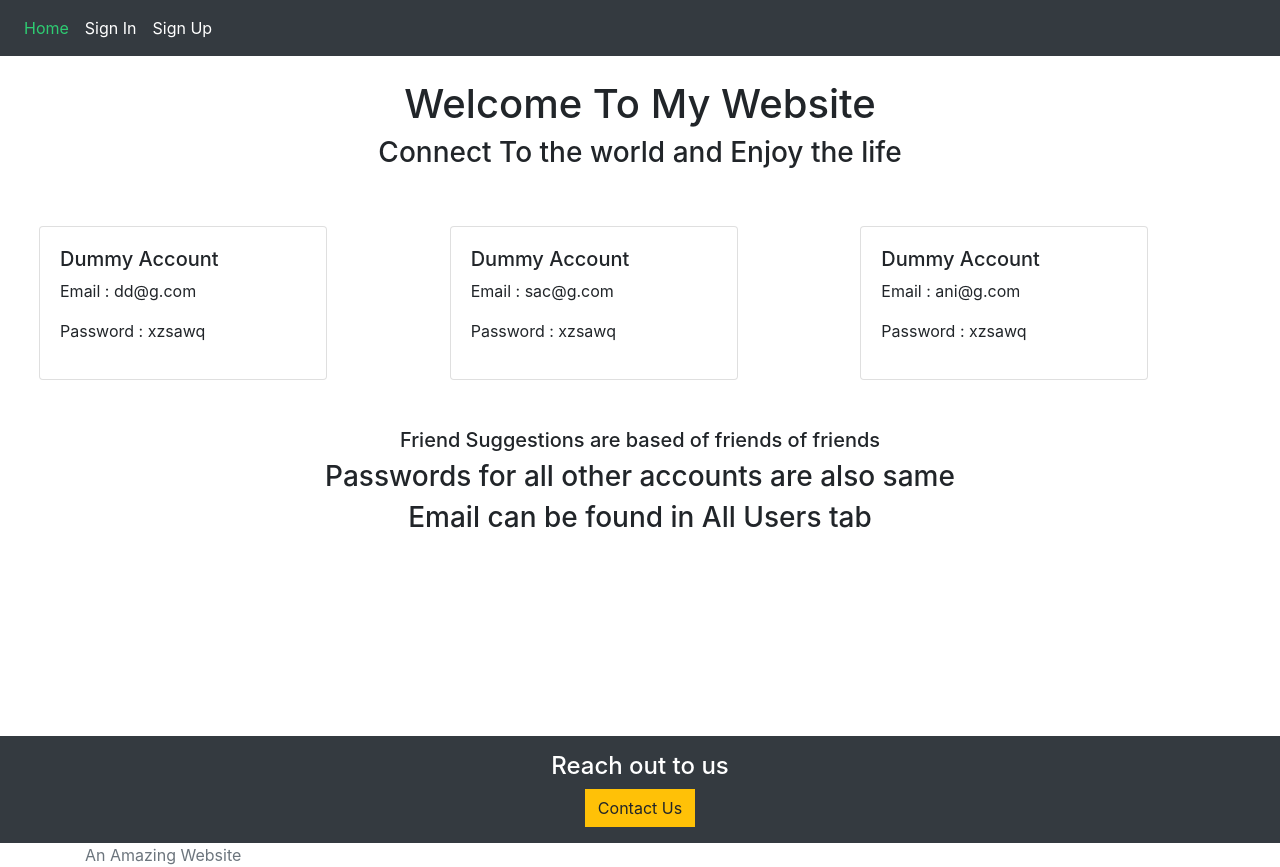
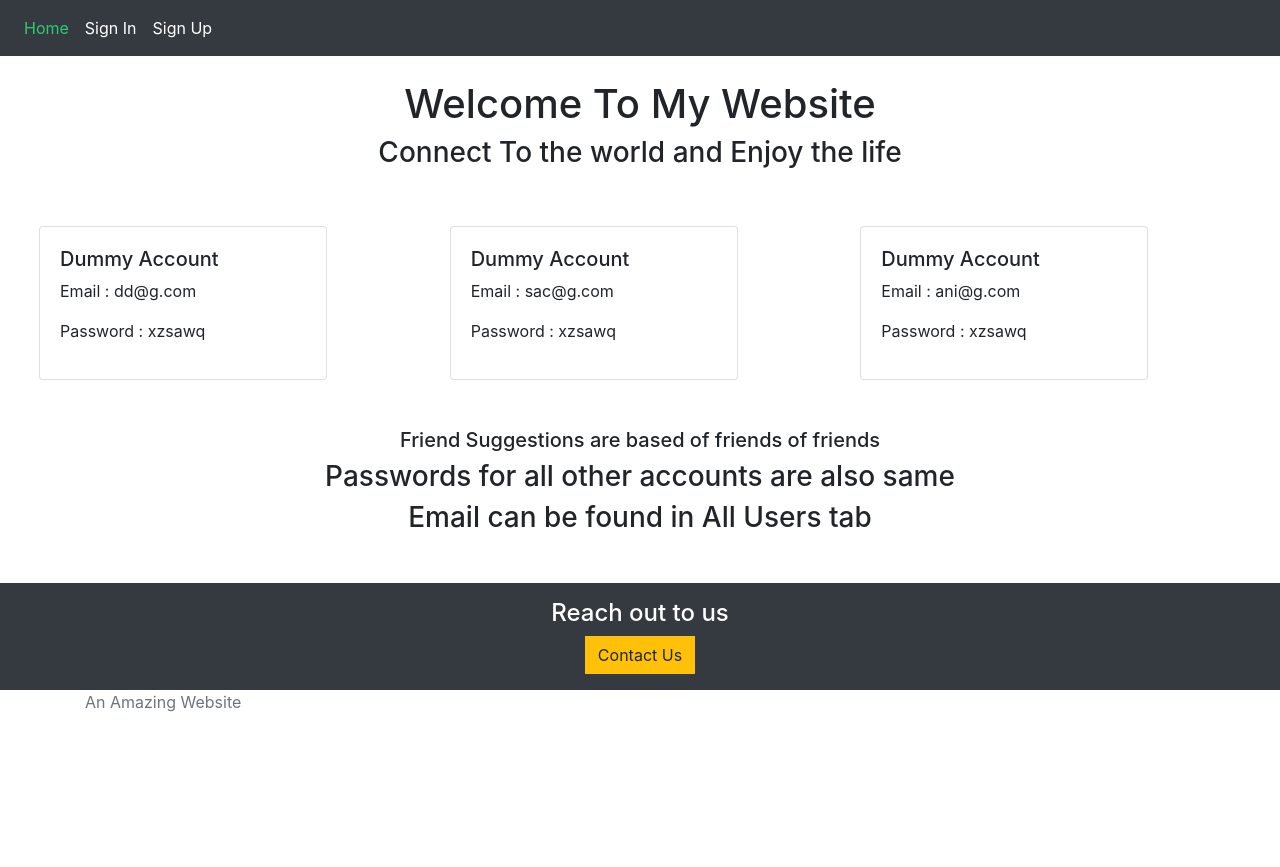
Before and after one commit to sachendra-codes/friend-request-frontend, a React app: page / in a window 1280 px wide. After the commit the page ends 800 px from the top, so only its background shows below. Built offline with nearby package versions, Linux system fonts and the light colour scheme; no server answers.

Commit message:
update footer

```diff
--- a/src/styles.css
+++ b/src/styles.css
@@ -5,10 +5,7 @@
 }
 
 footer {
-    position:absolute;
-    bottom: 20px;
-    width:100%;
-    height:60px;   /* Height of the footer */
+    margin-top: auto;
 }
 
 .card{
```
